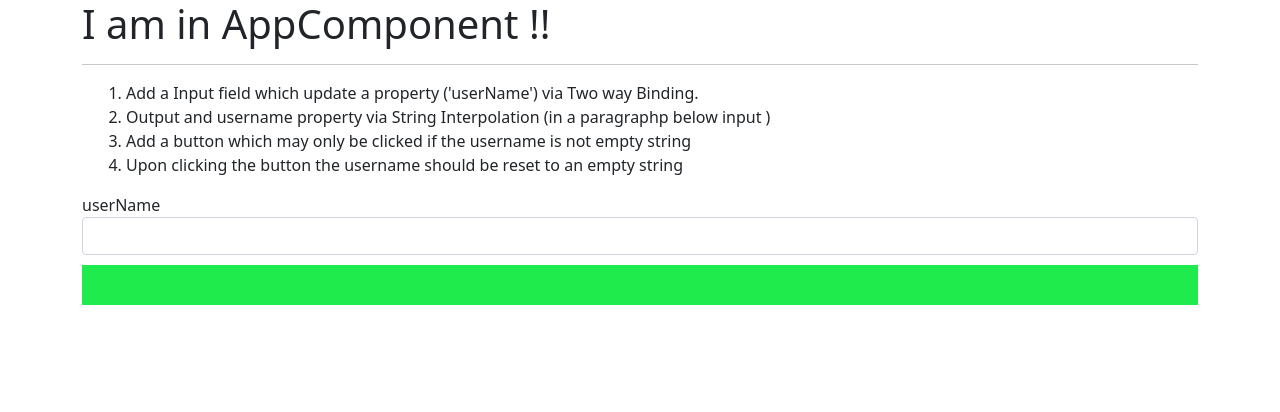
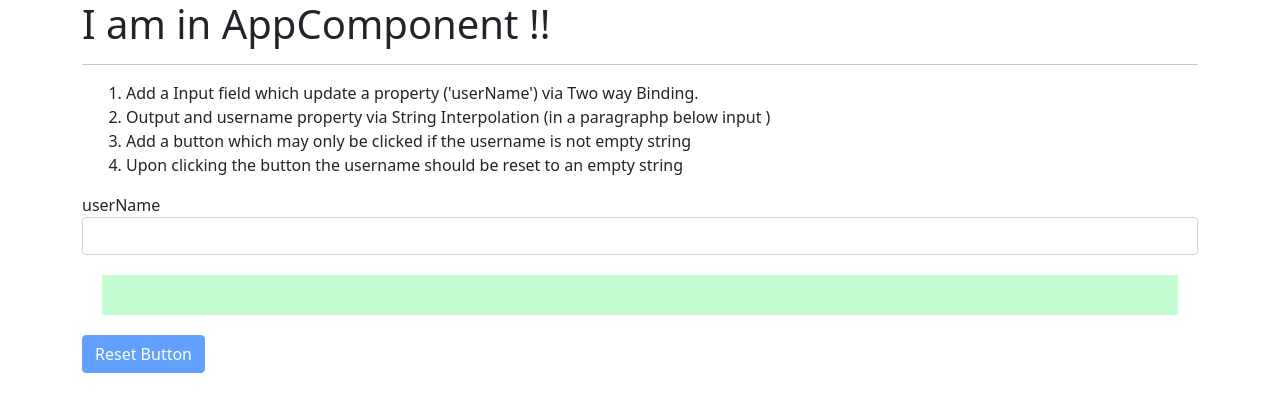
Before and after one commit to ShohrabRustam/AngularFullCourse, an Angular app: page / in a window 1280 px wide. Shown: the top 412 px of the page. Built offline with nearby package versions, Linux system fonts and the light colour scheme.

Commit message:
task to reset the button and 2way binding

```diff
--- a/src/app/task2/task2.component.css
+++ b/src/app/task2/task2.component.css
@@ -1,7 +1,7 @@
 p
 {
   padding: 20px;
-  background-color: rgb(32, 235, 76);
-  margin-top: 10px;
+  background-color: rgb(195, 252, 206);
+  margin: 20px;
   color: darkblue;
 }
--- a/src/app/task2/task2.component.html
+++ b/src/app/task2/task2.component.html
@@ -11,3 +11,5 @@
 <input type="text" class="form-control" [(ngModel)]='userName'>
 
 <p>{{ userName }}</p>
+
+<button class="btn btn-primary" [disabled]="userName==''" (click)="userName=''" >Reset Button </button>
```
